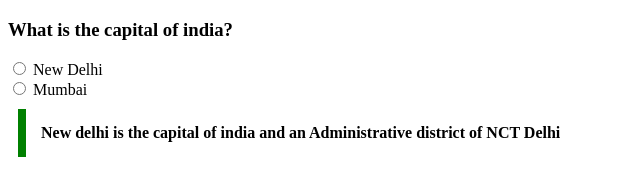
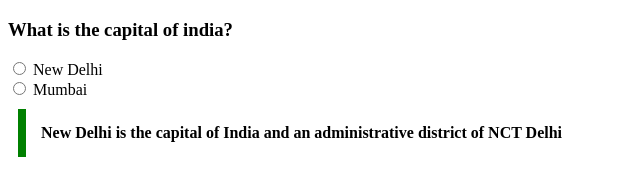
Before and after one commit to acciojob/trivia-Swadhincse, a website: page main.html in a window 1280 px wide. Shown: the full height of the page, 0-640 px from the left. Drawn offline with Linux system fonts and the light colour scheme.

Commit message:
initial commit

```diff
--- a/main.html
+++ b/main.html
@@ -15,7 +15,7 @@
 			<input type="radio" name="state" value="Mumbai">
 			<label for="">Mumbai</label>
 		</form>
-		<blockquote class="text"> New delhi is the capital of india and an Administrative district of NCT Delhi</blockquote>
+		<blockquote class="text"> New Delhi is the capital of India and an administrative district of NCT Delhi</blockquote>
 	</div>
     <script type="text/javascript" src="./script.js">
 </script>
```
